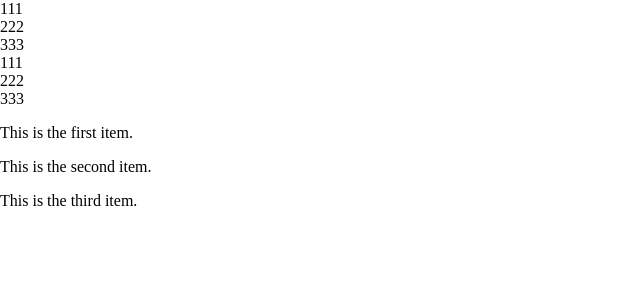
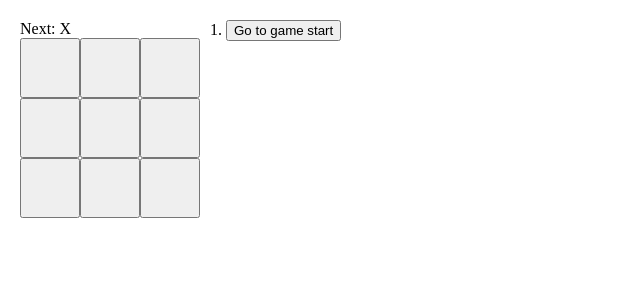
Before and after one commit to calix-cui/react-demo, a React (Create React App) app: page / in a window 1280 px wide. Shown: the top 300 px of the page, without its empty margins (0-640 px from the left). Built offline with nearby package versions, Linux system fonts and the light colour scheme.

Commit message:
feat: Tic-Tac-Toe Game

```diff
--- a/src/App.tsx
+++ b/src/App.tsx
@@ -1,4 +1,5 @@
 import "./App.css";
+import TicTacToe from "./components/Tic-Tac-Toe";
 
 // Icon component
 // import { IconAdd } from "./components/Icon/icons";
@@ -8,7 +9,9 @@ import "./App.css";
 // import { ConfigProvider } from "./components/Space/ConfigProvider";
 
 // Children API
-import Children, { Row, RowList, RowList2 } from "./demos/React.Children";
+// import Children, { Row, RowList, RowList2 } from "./demos/React.Children";
+
+// Tic-Tac-Toe
 
 export default function App() {
   return (
@@ -40,7 +43,7 @@ export default function App() {
         </Space>
       </ConfigProvider> */}
 
-      <Children>
+      {/* <Children>
         <div>111</div>
         <div>222</div>
         <div>333</div>
@@ -66,7 +69,9 @@ export default function App() {
             id: "3",
             content: <p>This is the third item.</p>,
           },
-        ]}></RowList2>
+        ]}></RowList2> */}
+
+      <TicTacToe></TicTacToe>
     </div>
   );
 }
--- /dev/null
+++ b/src/components/Tic-Tac-Toe/index.scss
@@ -0,0 +1,21 @@
+.game {
+  display: flex;
+  padding: 20px;
+
+  &-board {
+    margin-right: 10px;
+
+    .board-row {
+      width: 180px;
+      display: flex;
+      flex-wrap: wrap;
+
+      .square {
+        width: 60px;
+        height: 60px;
+      }
+    }
+  }
+  &-moves {
+  }
+}
--- /dev/null
+++ b/src/components/Tic-Tac-Toe/index.tsx
@@ -0,0 +1,107 @@
+import { useMemo, useState } from "react";
+import "./index.scss";
+
+// Square 组件用于渲染每一个方格
+function Square({ value, onSquareClick }: { value: string; onSquareClick: () => void }) {
+  return (
+    <button className="square" onClick={onSquareClick}>
+      {value}
+    </button>
+  );
+}
+
+interface BoardTypes {
+  squares: string[];
+  onPlay: (squares: string[]) => void;
+  xIsNext: boolean;
+}
+
+// Board 组件用于渲染整个棋盘
+function Board({ squares, onPlay, xIsNext }: BoardTypes) {
+  const handleClick: any = (index: number) => {
+    if (calculateWinner(squares) || squares[index]) {
+      return;
+    }
+
+    const nextSquares = squares.slice();
+    nextSquares[index] = xIsNext ? "X" : "O";
+    onPlay(nextSquares);
+  };
+
+  let status;
+  const winner = calculateWinner(squares);
+  if (winner) {
+    status = "Winner: " + winner;
+  } else {
+    status = "Next: " + (xIsNext ? "X" : "O");
+  }
+
+  return (
+    <>
+      <div className="status">{status}</div>
+      <div className="board-row">
+        {squares.map((value, i) => (
+          // 使用 Square 组件代替原生 button，并将点击事件传递下去
+          <Square key={i} value={value} onSquareClick={() => handleClick(i)} />
+        ))}
+      </div>
+    </>
+  );
+}
+
+function TicTacToe() {
+  const [history, setHistory] = useState([Array(9).fill(null)]);
+  const [currentMove, setCurrentMove] = useState(0);
+  const currentSquares = history[currentMove];
+  const xIsNext = currentMove % 2 === 0;
+
+  const handlePlay = (nextSquares: string[]) => {
+    const nextHistories = [...history.slice(0, currentMove + 1), nextSquares];
+    setHistory(nextHistories);
+    setCurrentMove(nextHistories.length - 1);
+  };
+
+  const jumpMove = (index: number) => {
+    setCurrentMove(index);
+  };
+
+  const moves = history.map((_, index) => (
+    <div className="move" key={"move" + index}>
+      {`${index + 1}. `}
+      <button onClick={() => jumpMove(index)}>{index === 0 ? "Go to game start" : `Go to move #${index}`}</button>
+    </div>
+  ));
+
+  return (
+    <div className="game">
+      <div className="game-board">
+        <Board squares={currentSquares} onPlay={handlePlay} xIsNext={xIsNext}></Board>
+      </div>
+      <div className="game-moves">{moves}</div>
+    </div>
+  );
+}
+
+function calculateWinner(squares: string[]) {
+  const lines = [
+    [0, 1, 2],
+    [3, 4, 5],
+    [6, 7, 8],
+    [0, 3, 6],
+    [1, 4, 7],
+    [2, 5, 8],
+    [0, 4, 8],
+    [2, 4, 6],
+  ];
+
+  for (let i = 0; i < lines.length; i++) {
+    const [a, b, c] = lines[i];
+    if (squares[a] && squares[a] === squares[b] && squares[b] === squares[c]) {
+      return squares[a];
+    }
+  }
+
+  return null;
+}
+
+export default TicTacToe;
```
